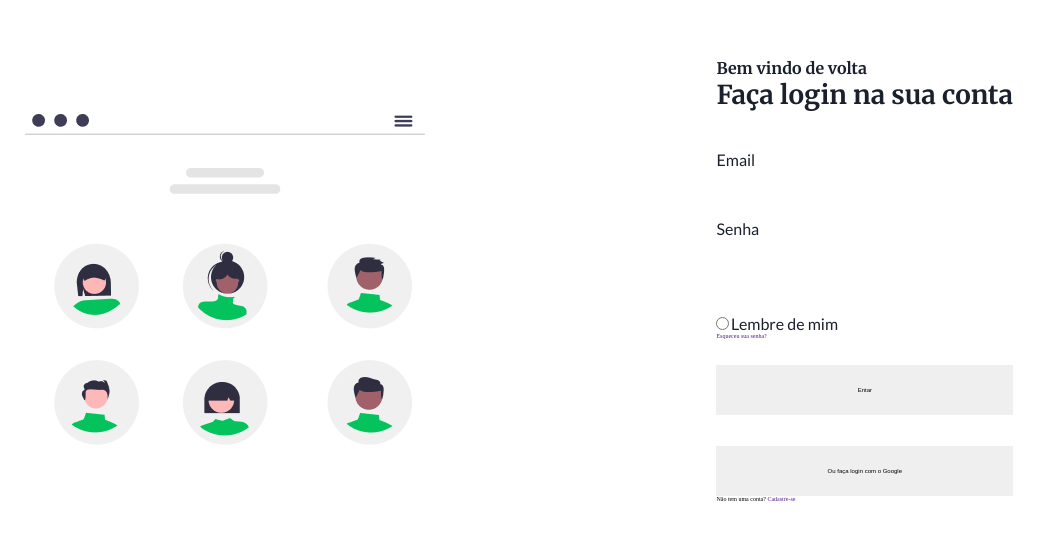
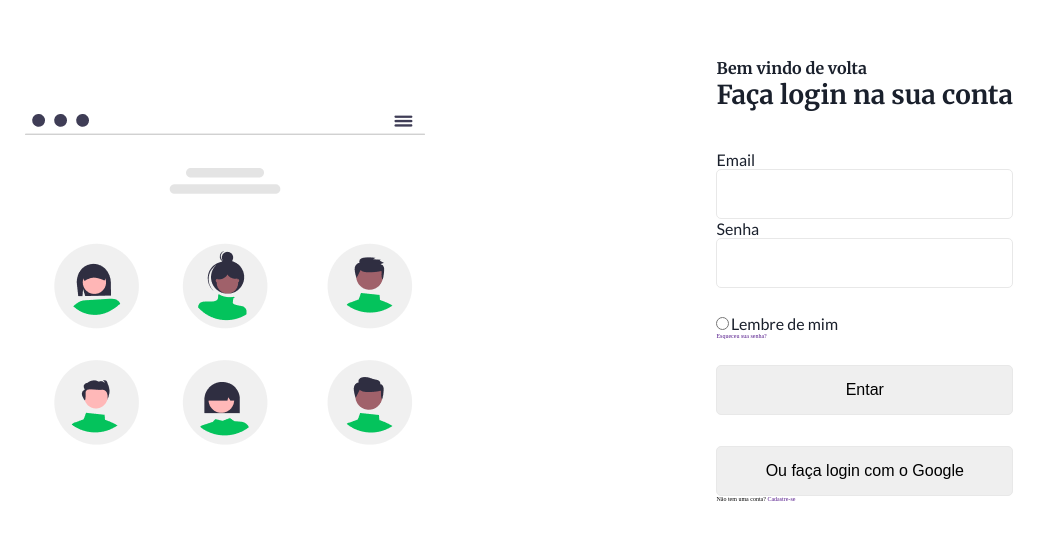
Before and after one commit to andrezafs/desafio-codelandia-4, a plain HTML site: page index.html in a window 1280 px wide. Shown: the part 120-660 px from the top of the page, without its empty margins (121-1165 px from the left). Drawn offline with Linux system fonts and the light colour scheme.

Commit message:
ajuste do tamnao da font do input e button

```diff
--- a/assets/css/style.css
+++ b/assets/css/style.css
@@ -36,11 +36,15 @@ label {
 form {
     margin-top: 3.9rem;
 }
-
+input {
+    padding: 2rem;
+}
 input[type=email], input[type=password], button{
     height: 5rem;
     width: 100%;
-    border: none;
+    border: 1px solid #E8E8E8;
+    border-radius: 5px;
+    font-size: 1.6rem;
 }
 .recuperation {
     padding: 2.6rem 0;
```
